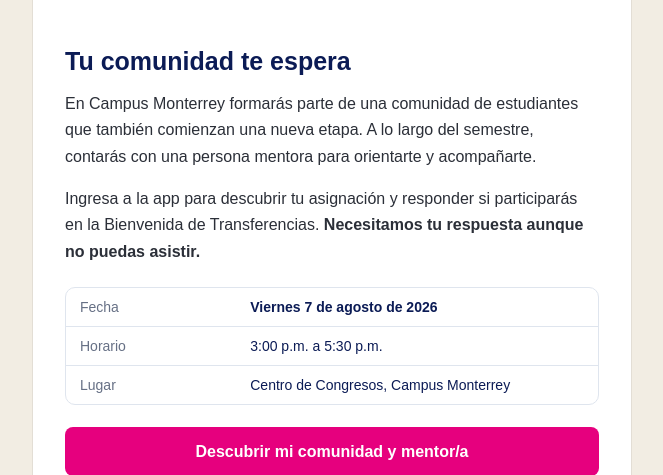
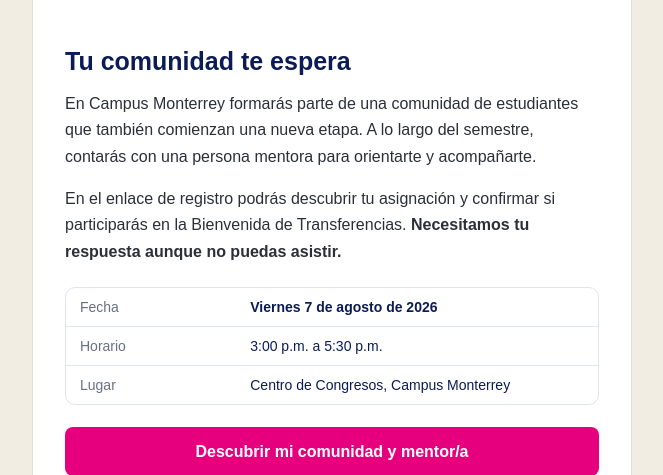
Before and after one commit to MentorIATec/nodoxtransferencias, a Python web app: template periodos/ad26/templates/email-invitacion-ad26.html in a window 1280 px wide. Shown: the part 474-949 px from the top of the page, without its empty margins (308-971 px from the left). Run offline with Jinja, Linux system fonts and the light colour scheme; the template is opened without the code that fills it, so the values that code supplies are empty.

Commit message:
Refer to AD26 registration link in invitation

```diff
--- a/periodos/ad26/templates/email-invitacion-ad26.html
+++ b/periodos/ad26/templates/email-invitacion-ad26.html
@@ -26,7 +26,7 @@
                 En Campus Monterrey formarás parte de una comunidad de estudiantes que también comienzan una nueva etapa. A lo largo del semestre, contarás con una persona mentora para orientarte y acompañarte.
               </p>
               <p style="margin:0 0 22px; font-size:16px; line-height:1.65; color:#2b2f38;">
-                Ingresa a la app para descubrir tu asignación y responder si participarás en la Bienvenida de Transferencias. <strong>Necesitamos tu respuesta aunque no puedas asistir.</strong>
+                En el enlace de registro podrás descubrir tu asignación y confirmar si participarás en la Bienvenida de Transferencias. <strong>Necesitamos tu respuesta aunque no puedas asistir.</strong>
               </p>
 
               <table role="presentation" width="100%" cellspacing="0" cellpadding="0" style="margin:0 0 22px; border:1px solid #dfe5ee; border-radius:10px;">
```
